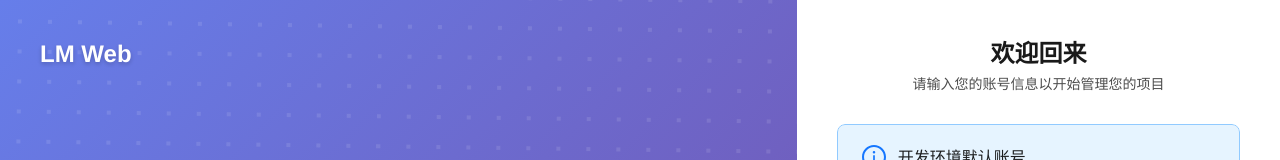
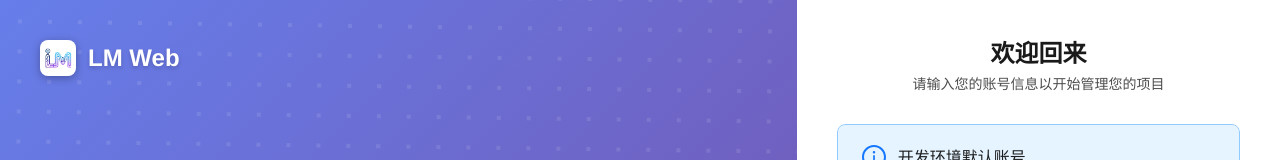
Before and after one commit to lm356536/lm-web, a Vue app in the folder apps/lm-antd-admin/: page /auth/login in a window 1280 px wide. Shown: the top 160 px of the page. Built offline with nearby package versions, Linux system fonts and the light colour scheme.

Commit message:
feat:添加logo

```diff
--- a/apps/lm-antd-admin/src/layouts/auth.vue
+++ b/apps/lm-antd-admin/src/layouts/auth.vue
@@ -4,7 +4,8 @@
     <div class="auth-left-section">
       <div class="logo-container">
         <div class="logo">
-          <h1>LM Web</h1>
+          <img src="../asserts/images/logo.jpeg" alt="LM Web Logo" class="logo-image" />
+          <h1 class="logo-text">LM Web</h1>
         </div>
       </div>
       <div class="left-content">
@@ -81,7 +82,23 @@
     z-index: 2;
   }
 
-  .logo h1 {
+  .logo {
+    display: flex;
+    align-items: center;
+    gap: 12px;
+  }
+
+  /* Logo图片样式 */
+  .logo-image {
+    width: 36px;
+    height: 36px;
+    border-radius: 8px;
+    object-fit: cover;
+    box-shadow: 0 2px 8px rgba(0, 0, 0, 0.3);
+  }
+
+  /* Logo文本样式 */
+  .logo-text {
     color: #ffffff;
     font-size: 24px;
     margin: 0;
```
Also changed, not shown: apps/lm-antd-admin/src/asserts/images/logo.jpeg (added).
